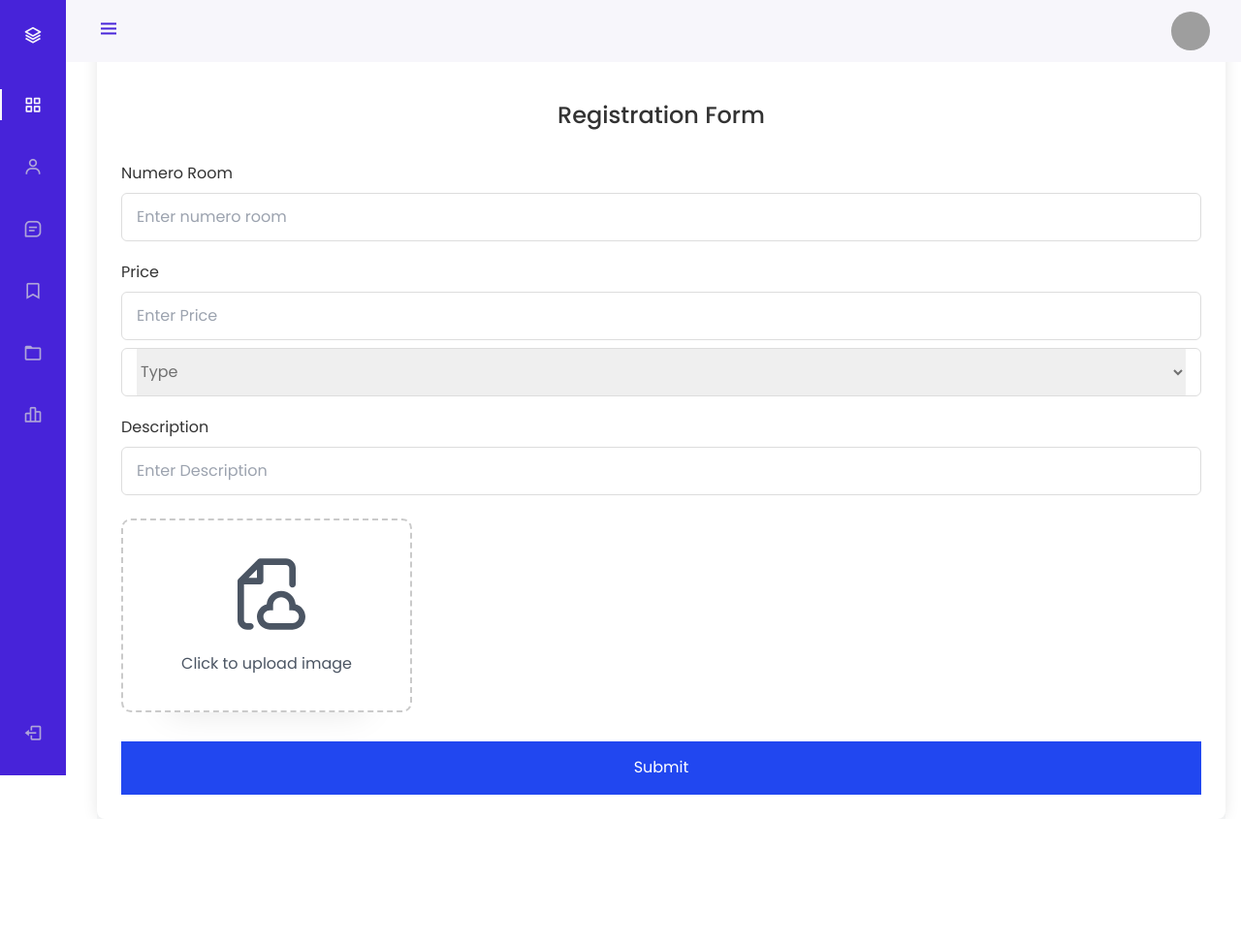
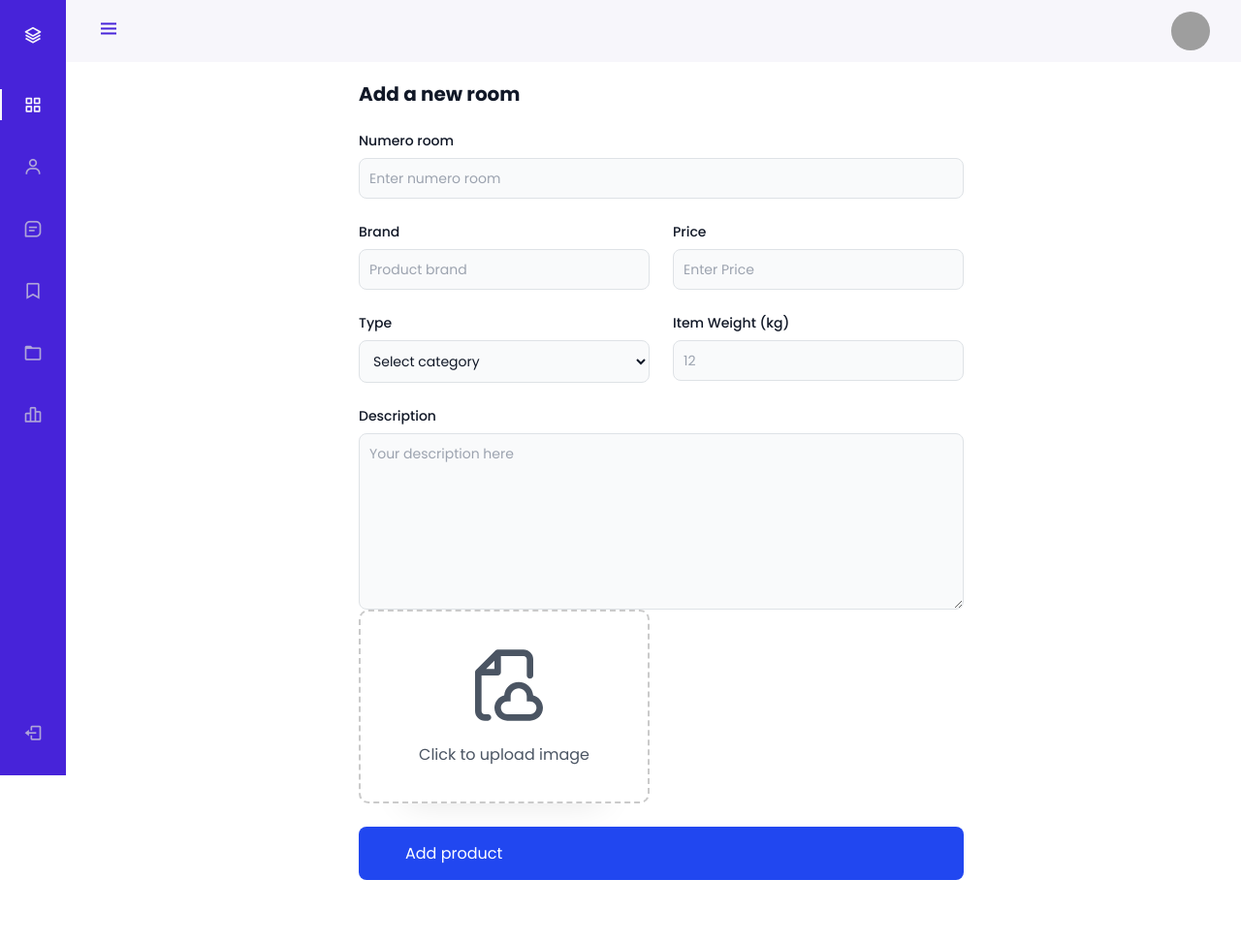
Before and after one commit to Rzn-Mohamed/Hotel-Reservation, a Django app: page /addroom/ in a window 1280 px wide. Shown: the whole page at 97% size. Before the commit the page ends 845 px from the top, so only its background shows below. Run offline with Django 5.2, Linux system fonts and the light colour scheme; some libraries are stand-ins or nearby versions; grey boxes are pictures that could not be loaded.

Commit message:
add room new template

```diff
--- a/Hotel/app/static/css/addRoom.css
+++ b/Hotel/app/static/css/addRoom.css
@@ -160,8 +160,3 @@ section.container {
   .custum-file-upload input {
     display: none;
   }
-
-
-/* .info{
-  display: flex;
-} */
--- a/Hotel/app/templates/app/manager/addRoom.html
+++ b/Hotel/app/templates/app/manager/addRoom.html
@@ -10,35 +10,42 @@
 {% endblock %}
 
 {% block content %}
-<section class="container">
-    <header>Registration Form</header>
+  <section class="bg-white dark:bg-gray-900">
+    <div class="py-8 px-4 mx-auto max-w-2xl lg:py-16">
+        <h2 class="mb-4 text-xl font-bold text-gray-900 dark:text-white">Add a new room</h2>
         <form method="POST" class="form" enctype="multipart/form-data">
           {% csrf_token %}
-      <div class="input-box">
-        <label>Numero Room</label>
-        <input type="text" placeholder="Enter numero room" name="num" value="{{room.num}}" required />
+          <div class="grid gap-4 sm:grid-cols-2 sm:gap-6">
+                <div class="sm:col-span-2">
+                    <label for="name" class="block mb-2 text-sm font-medium text-gray-900 dark:text-black">Numero room</label>
+                    <input type="text" name="num" id="name" class="bg-gray-50 border border-gray-300 text-gray-900 text-sm rounded-lg focus:ring-primary-600 focus:border-primary-600 block w-full p-2.5 dark:bg-gray-700 dark:border-gray-600 dark:placeholder-gray-400 dark:text-white dark:focus:ring-primary-500 dark:focus:border-primary-500" placeholder="Enter numero room"   value="{{room.num}}" required="">
                 </div>
-      <div class="input-box">
-        <label>Price</label>
-        <input type="text" placeholder="Enter Price" name="price" value="{{room.price}}" required />
+                <div class="w-full">
+                    <label for="brand" class="block mb-2 text-sm font-medium text-gray-900 dark:text-white">Brand</label>
+                    <input type="text" name="brand" id="brand" class="bg-gray-50 border border-gray-300 text-gray-900 text-sm rounded-lg focus:ring-primary-600 focus:border-primary-600 block w-full p-2.5 dark:bg-gray-700 dark:border-gray-600 dark:placeholder-gray-400 dark:text-white dark:focus:ring-primary-500 dark:focus:border-primary-500" placeholder="Product brand" required="">
                 </div>
-      <div class="column">
-        <div class="select-box">
-            <select name="type">
-                <option hidden>Type</option>
-                <option {% if room.type == 'King' %} selected {% endif %}>King</option>
-                <option {% if room.type == 'Queen' %} selected {% endif %}>Queen</option>
-                <option {% if room.type == 'Single' %} selected {% endif %}>Single</option>
+                <div class="w-full">
+                    <label for="price" class="block mb-2 text-sm font-medium text-gray-900 dark:text-white">Price</label>
+                    <input type="number" name="price" id="price" class="bg-gray-50 border border-gray-300 text-gray-900 text-sm rounded-lg focus:ring-primary-600 focus:border-primary-600 block w-full p-2.5 dark:bg-gray-700 dark:border-gray-600 dark:placeholder-gray-400 dark:text-white dark:focus:ring-primary-500 dark:focus:border-primary-500" placeholder="Enter Price" value="{{room.price}}" required="">
+                </div>
+                <div>
+                    <label for="category" class="block mb-2 text-sm font-medium text-gray-900 dark:text-white">Type</label>
+                    <select name ="type" id="category" class="bg-gray-50 border border-gray-300 text-gray-900 text-sm rounded-lg focus:ring-primary-500 focus:border-primary-500 block w-full p-2.5 dark:bg-gray-700 dark:border-gray-600 dark:placeholder-gray-400 dark:text-white dark:focus:ring-primary-500 dark:focus:border-primary-500">
+                        <option selected="">Select category</option>
+                        <option {% if room.type == 'King' %} selected {% endif %}  ></option>
+                        <option {% if room.type == 'King' %} selected {% endif %} ></option>
+                        <option {% if room.type == 'King' %} selected {% endif %}></option>
                     </select>
                 </div>
+                <div>
+                    <label for="item-weight" class="block mb-2 text-sm font-medium text-gray-900 dark:text-white">Item Weight (kg)</label>
+                    <input type="number" name="item-weight" id="item-weight" class="bg-gray-50 border border-gray-300 text-gray-900 text-sm rounded-lg focus:ring-primary-600 focus:border-primary-600 block w-full p-2.5 dark:bg-gray-700 dark:border-gray-600 dark:placeholder-gray-400 dark:text-white dark:focus:ring-primary-500 dark:focus:border-primary-500" placeholder="12" required="">
                 </div>
-      <div class="column">
-        <div class="input-box">
-          <label>Description</label>
-          <input type="textarea" placeholder="Enter Description" name="description" value="{{room.description}}" required />
+                <div class="sm:col-span-2">
+                    <label for="description" class="block mb-2 text-sm font-medium text-gray-900 dark:text-white">Description</label>
+                    <textarea name="description" value="{{room.description}}" id="description" rows="8" class="block p-2.5 w-full text-sm text-gray-900 bg-gray-50 rounded-lg border border-gray-300 focus:ring-primary-500 focus:border-primary-500 dark:bg-gray-700 dark:border-gray-600 dark:placeholder-gray-400 dark:text-white dark:focus:ring-primary-500 dark:focus:border-primary-500" placeholder="Your description here"></textarea>
                 </div>
             </div>
-      <br>
             <div class="column">
               <label class="custum-file-upload" for="file">
                   <div class="icon">
@@ -51,8 +58,10 @@
                   </label>
 
             </div>
-      <button>Submit</button>
+            <button type="submit" class="inline-flex items-center px-5 py-2.5 mt-4 sm:mt-6 text-sm font-medium text-center text-white bg-primary-700 rounded-lg focus:ring-4 focus:ring-primary-200 dark:focus:ring-primary-900 hover:bg-primary-800">
+                Add product
+            </button>
         </form>
+    </div>
   </section>
-
 {% endblock %}
--- a/Hotel/app/templates/app/manager/roomDetails.html
+++ b/Hotel/app/templates/app/manager/roomDetails.html
@@ -34,7 +34,7 @@
         <div class="column">
           <label> Images </label>
           {% if room.image %}
-                  <img src="{{ room.image.url }}" alt="Image of {{ room.num }}" width="300">
+                  <img src="{{ room.image.url }}" alt="Image of {{ room.num }}" width="200">
               {% endif %}
 
         </div>
```
Also changed, not shown: Hotel/images/room_images/3cd607d_1685084783756-a-c-a-a-a-i-a-a-i-c-c-c-i_9sOJNWf.jpeg (added), Hotel/images/room_images/Speedshop_1.png (added), Hotel/images/room_images/Speedshop_1_KVWFHVq.png (added). Lines whose indentation alone changed are shown as unchanged.
